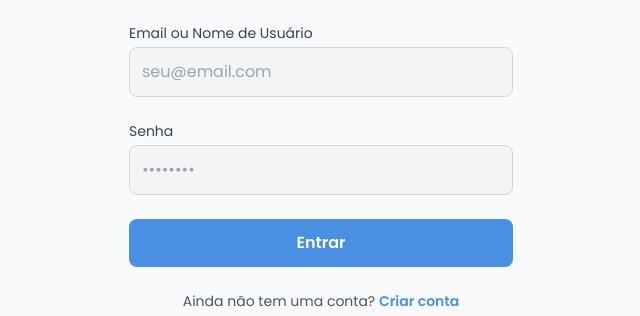
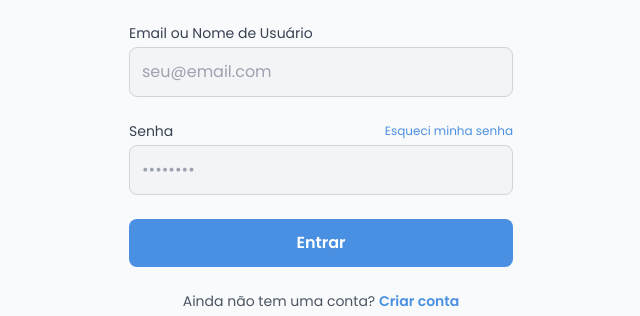
Before and after one commit to RenanDevKF/Projeto-TeachFlow, a Django app: page /accounts/login/ in a window 1280 px wide. Shown: the part 322-638 px from the top of the page, without its empty margins (319-959 px from the left). Run offline with Django 5.2, Linux system fonts and the light colour scheme; style sheets or scripts are compiled from the project's sources.

Commit message:
feat: adiciona recuperacao de senha ao login

```diff
--- a/TeachFlow/Templates/accounts/login.html
+++ b/TeachFlow/Templates/accounts/login.html
@@ -38,9 +38,27 @@
         </div>
 
         <div>
-            <label for="password" class="block text-sm font-medium text-gray-700 mb-1">Senha</label>
-            <input id="password" name="password" type="password" placeholder="••••••••" required
-                class="block w-full rounded-lg border border-gray-300 bg-gray-100 p-3 focus:border-primary focus:ring-primary focus:outline-none focus:ring-2 transition">
+            <div class="mb-1 flex items-center justify-between gap-3">
+                <label for="password" class="block text-sm font-medium text-gray-700">
+                    Senha
+                </label>
+
+                <a
+                    href="{% url 'password_reset' %}"
+                    class="text-xs font-medium text-primary hover:underline"
+                >
+                    Esqueci minha senha
+                </a>
+            </div>
+
+            <input
+                id="password"
+                name="password"
+                type="password"
+                placeholder="••••••••"
+                required
+                class="block w-full rounded-lg border border-gray-300 bg-gray-100 p-3 focus:border-primary focus:ring-primary focus:outline-none focus:ring-2 transition"
+            >
         </div>
 
         <div id="errorMessage" class="hidden text-red-500 text-sm text-center"></div>
```
